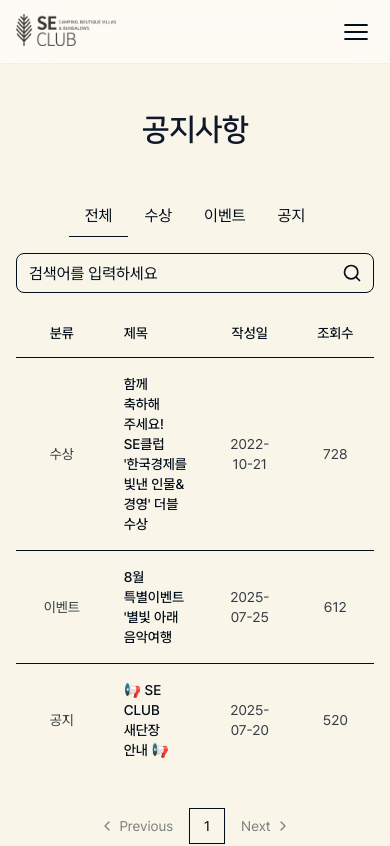
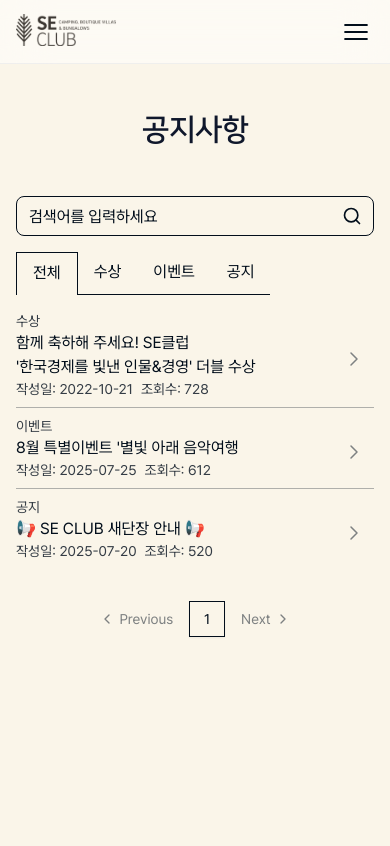
Before and after one commit to sean2474/seclub, a Next.js app in the folder apps/landing/: page /notices in a window 390 px wide. Shown: the top 846 px of the page. Built offline with nearby package versions, Linux system fonts and the light colour scheme.

Commit message:
notice and sitemap

```diff
--- a/apps/landing/src/app/notices/page.tsx
+++ b/apps/landing/src/app/notices/page.tsx
@@ -38,14 +38,14 @@ export default async function Page({
         </header>
 
         <main>
-          <div className="flex flex-col md:flex-row gap-4 justify-between items-center mb-4">
+          <div className="flex flex-col md:flex-row gap-4 justify-start md:justify-between items-start md:items-center mb-4">
             {/* Category tabs */}
-            <div className="flex">
+            <div className="flex border-b order-2 md:order-1">
               {categories.map((category) => (
                 <Link
                   key={category}
                   href={`?category=${category}`}
-                  className={`px-4 py-2 ${category === c ? "border-b border-foreground" : ""}`}
+                  className={`relative px-4 py-2 ${category === c ? "border border-foreground after:w-full after:h-[10px] after:bg-background after:absolute after:-bottom-1 after:left-0" : ""}`}
                 >
                   {category}
                 </Link>
@@ -53,7 +53,7 @@ export default async function Page({
             </div>
 
             {/* Search form */}
-            <form method="get" className="flex gap-2 w-full md:w-auto">
+            <form method="get" className="flex gap-2 w-full order-1 md:w-auto md:order-2">
               {/* Keep category, reset to page 1 */}
               <input type="hidden" name="category" value={c} />
               <input type="hidden" name="currentPage" value="1" />
--- /dev/null
+++ b/apps/landing/src/app/sitemap.ts
@@ -0,0 +1,83 @@
+// src/app/sitemap.ts
+import fs from 'fs'
+import path from 'path'
+import type { MetadataRoute } from 'next'
+import { wellnessData } from '@/const/wellness-detail'
+import { roomData } from '@/const/room-detail'
+
+const SITE_URL = 'https://seclub.kr'
+
+/**
+ * Next.js App Router에서 제공하는 MetadataRoute.Sitemap 타입
+ * - url: 반드시 절대 경로(프로토콜 포함)
+ * - lastModified, changeFrequency, priority는 선택 사항
+ */
+
+/**
+ * app 디렉토리에서 페이지 경로를 찾아 URL을 생성하는 함수
+ */
+const getPagePaths = (directoryPath: string, basePath = ''): string[] => {
+  const excludePatterns = ['api', '[id]', '[slug]'] // 동적 라우트 및 제외할 패턴
+  const pagePattern = /page\.(tsx)$/
+  const items = fs.readdirSync(directoryPath)
+  let paths: string[] = []
+
+  // 페이지 파일이 있으면 현재 경로 추가
+  if (items.some(item => pagePattern.test(item))) {
+    paths.push(basePath)
+  }
+
+  // 하위 디렉토리 처리
+  items.forEach(item => {
+    const itemPath = path.join(directoryPath, item)
+    if (fs.statSync(itemPath).isDirectory()) {
+      // 제외 패턴에 해당하는 디렉토리는 건너뛰기
+      if (excludePatterns.some((pattern) => item.includes(pattern))) {
+        console.log("exclude", itemPath, item)
+        return
+      }
+
+      // 재귀적으로 하위 디렉토리 경로 추가
+      const childBasePath = basePath ? `${basePath}/${item}` : item
+      const childPaths = getPagePaths(itemPath, childBasePath)
+      paths = [...paths, ...childPaths]
+    }
+  })
+
+  return paths
+}
+
+export default async function sitemap(): Promise<MetadataRoute.Sitemap> {
+  const appDirectory = path.join(process.cwd(), 'src', 'app')
+  const pagePaths = getPagePaths(appDirectory)
+
+  const urls: MetadataRoute.Sitemap = pagePaths.map(pagePath => ({
+    url: pagePath ? `${SITE_URL}/${pagePath}` : SITE_URL,
+    lastModified: new Date(),
+    changeFrequency: pagePath === '' ? 'weekly' : 'monthly',
+    priority: pagePath === '' ? 1.0 : 0.8,
+  }))
+
+
+  // Add wellness pages to sitemap
+  wellnessData.forEach((wellness) => {
+    urls.push({
+      url: `${SITE_URL}/wellness/${wellness.slug}`,
+      lastModified: new Date(),
+      changeFrequency: 'monthly',
+      priority: 0.7,
+    })
+  })
+
+  // Add room pages to sitemap
+  roomData.forEach((room) => {
+    urls.push({
+      url: `${SITE_URL}/rooms/${room.slug}`,
+      lastModified: new Date(),
+      changeFrequency: 'monthly',
+      priority: 0.7,
+    })
+  })
+
+  return urls
+}
--- a/apps/landing/src/assets/notice-table.tsx
+++ b/apps/landing/src/assets/notice-table.tsx
@@ -2,6 +2,8 @@
 
 import { Table, TableBody, TableCell, TableHead, TableHeader, TableRow } from "@/components/ui/table"
 import { Notice } from "@/types";
+import { ChevronRight } from "lucide-react";
+import Link from "next/link";
 import { useSearchParams } from "next/navigation";
 import { useRouter } from "next/navigation";
 
@@ -28,7 +30,23 @@ export const NoticeTable = ({
   )
 
   return (
-    <Table>
+    <div className="">
+      <div className="md:hidden space-y-2 divide-y divide-foreground/30 mt-2">
+        {notices.map((notice) => (
+          <div key={notice.id} className="pb-2 relative">
+            <Link href={`/notices/${notice.id}`}>
+              <p className="text-sm text-foreground/80">{notice.category}</p>
+              <h4>{notice.title}</h4>
+              <div className="flex gap-2">
+                <p className="text-sm text-foreground/80">작성일: {notice.date}</p>
+                <p className="text-sm text-foreground/80">조회수: {notice.views}</p>
+              </div>
+            </Link>
+            <ChevronRight className="absolute right-2 top-1/2 -translate-y-1/2 text-foreground/50" strokeWidth={1.5} />
+          </div>
+        ))}
+      </div>
+      <Table className="hidden md:table">
         <TableHeader>
           <TableRow className="border-b-2">
             <TableHead className="w-[150px] text-center">분류</TableHead>
@@ -52,5 +70,6 @@ export const NoticeTable = ({
           ))}
         </TableBody>
       </Table>
+    </div>
   )
 }
```
Lines whose indentation alone changed are shown as unchanged.
